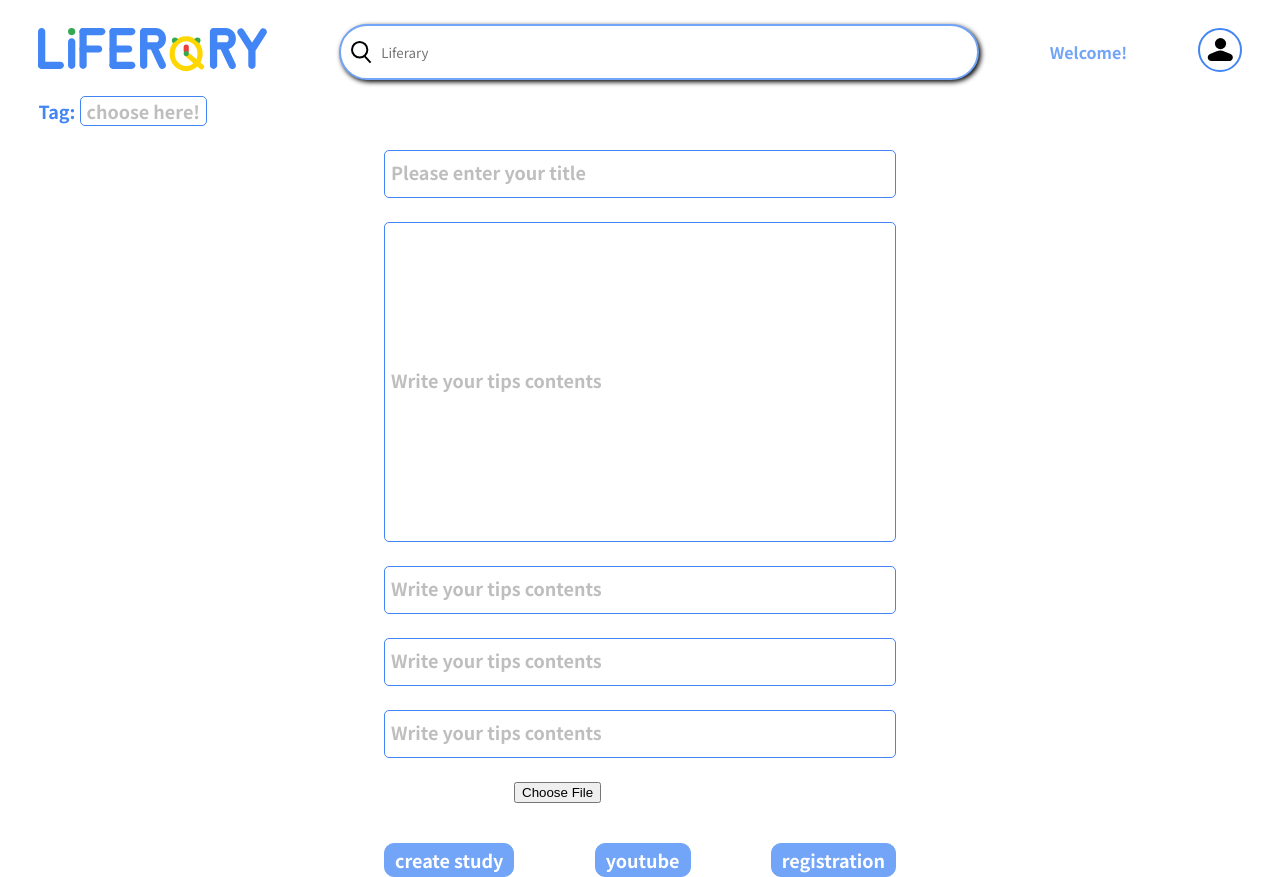
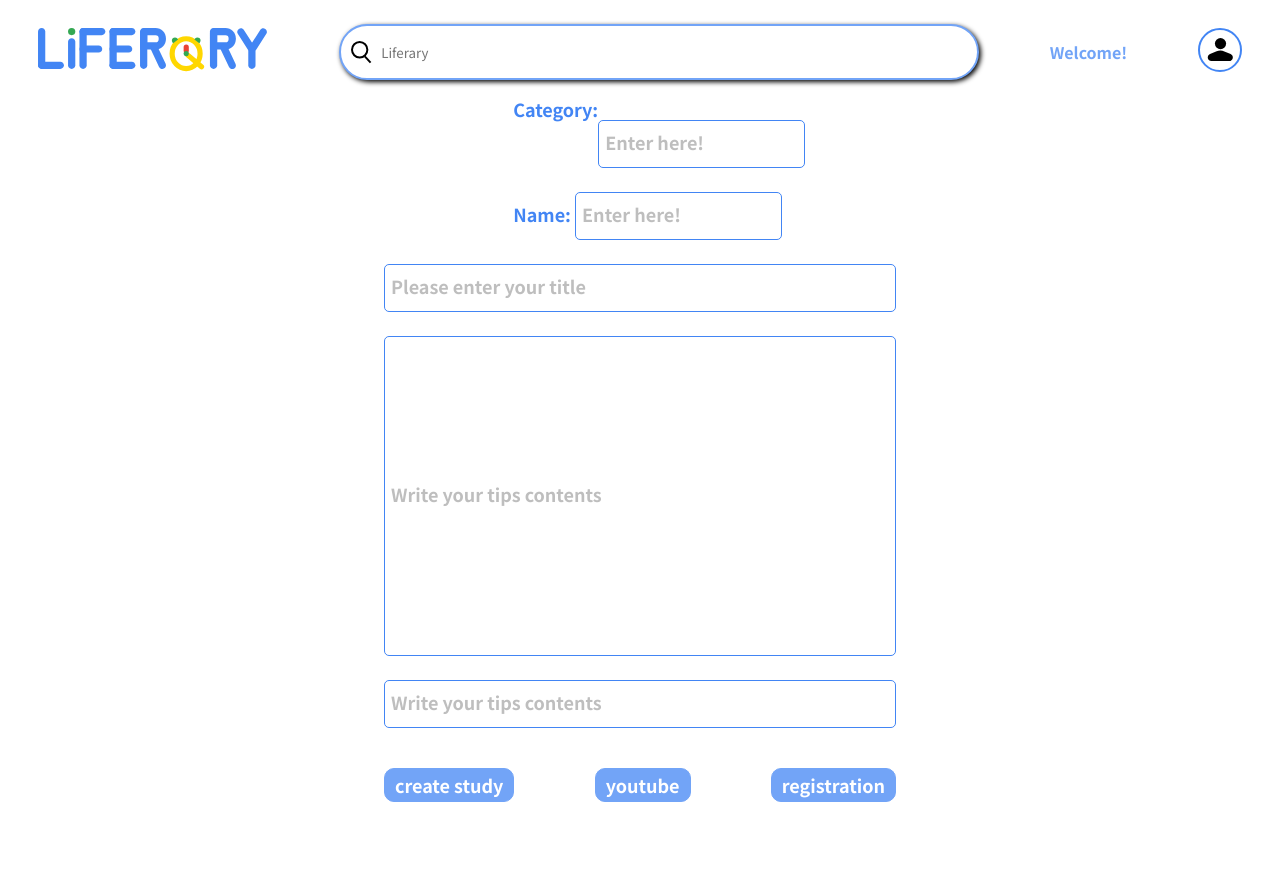
Before and after one commit to GDSC-SKHU/liferary-frontend, a Next.js app: page /s_write in a window 1280 px wide. After the commit the page ends 818 px from the top, so only its background shows below. Built offline with nearby package versions, Linux system fonts and the light colour scheme.

Commit message:
chore: 작성자 레이아웃 변경

```diff
--- a/src/components/S_write/CategoryBtn.tsx
+++ b/src/components/S_write/CategoryBtn.tsx
@@ -1,7 +1,7 @@
-import { useCallback, useState } from "react";
-import styled from "styled-components";
-import Modal from "./Modal";
-import Element from "../Category/Element";
+import { useCallback, useState } from 'react';
+import styled from 'styled-components';
+import Modal from './Modal';
+import Element from '../Category/Element';
 
 export default function CategoryBtn() {
   const [openModal, setOpenModal] = useState<boolean>(false);
@@ -20,15 +20,17 @@ export default function CategoryBtn() {
               <Element />
             </ModalContainer>
           </Modal>
-                )}choose here!</StyledBtn>
+        )}
+        choose here!
+      </StyledBtn>
     </>
-    )
+  );
 }
 
 const StyledBtn = styled.button`
   background-color: white;
   color: #bebebe;
-border: 1px solid #4285F4;
+  border: 1px solid #4285f4;
   border-radius: 5px;
   font-weight: 600;
   font-size: large;
@@ -37,7 +39,7 @@ cursor: pointer;
 
 const ModalContainer = styled.div`
   width: 50vw;
-backgroud-color: #72a4f7;
+  background-color: #72a4f7;
 `;
 
 const StyledDeleteBtn = styled.button`
--- a/src/components/S_write/CreateStudy.tsx
+++ b/src/components/S_write/CreateStudy.tsx
@@ -1,93 +1,18 @@
-import { useCallback, useState } from "react";
-import styled from "styled-components";
-import Modal from "./Modal";
+import styled from 'styled-components';
 
 export default function CreteStudy() {
-    const [openModal, setOpenModal] = useState<boolean>(false);
-
-    const onClickToggleModal = useCallback(() => {
-        setOpenModal(!openModal);
-    }, [openModal]);
-
   return (
     <>
-            <Submit onClick={onClickToggleModal}>
-                {openModal && (
-                    <Modal onClickToggleModal={onClickToggleModal}>
-                        <ModalContainer>
-                            <StyledDeleteBtn>x</StyledDeleteBtn>
-                            <form>
-                                <StyledInput type="text" placeholder="Please enter your title" />
-                                <StyledInput2 type="text" placeholder="Write your tips contents" />
-                                <Submit>registration</Submit>
-                            </form>
-                        </ModalContainer>
-                    </Modal>
-                )}create study</Submit>
+      <Submit>create study</Submit>
     </>
-    )
+  );
 }
 
-const StyledDeleteBtn = styled.button`
-  float: right;
-
-  font-size: 1.5rem;
-
-  background-color: white;
-  border: none;
-`;
-
-const ModalContainer = styled.div`
-width: 50vw;
-backgroud-color: #72a4f7;
-`;
-
-const StyledInput = styled.input`
-width: 40vw;
-height: 6vh;
-margin-top: 3vh;
-padding: 0 6px;
-
-outline: none;
-border: 1px solid #4285F4;
-border-radius: 5px;
-
-&:focus {
-    border: 2px solid #4285f4;
-}
-
-::placeholder {
-    color: #bebebe;
-    font-weight: 600;
-    font-size: large;
-}
-`;
-
-const StyledInput2 = styled.input`
-width: 40vw;
-height: 40vh;
-margin-top: 3vh;
-padding: 0 6px;
-
-outline: none;
-border: 1px solid #4285F4;
-border-radius: 5px;
-
-&:focus {
-    border: 2px solid #4285f4;
-}
-
-::placeholder {
-    color: #bebebe;
-    font-weight: 600;
-    font-size: large;
-}
-`;
-
 const Submit = styled.button`
+  margin-bottom: 1rem;
   padding: 3px 10px;
 
-background-color: #72A4F7;
+  background-color: #72a4f7;
   color: white;
   border: 1px solid #72a4f7;
   border-radius: 10px;
--- a/src/components/S_write/S_writeBody.tsx
+++ b/src/components/S_write/S_writeBody.tsx
@@ -1,27 +1,11 @@
-import styled from "styled-components";
-import CategoryBtn from "./CategoryBtn";
-import S_writeForm from "./S_writeForm";
+import styled from 'styled-components';
+import CategoryBtn from './CategoryBtn';
+import S_writeForm from './S_writeForm';
 
 export default function S_writeBody() {
-    return (
-        <>
-            <Category>
-                <StyledSpan>Tag: </StyledSpan>
-                <CategoryBtn />
-            </Category>
-            <S_writeForm />
-        </>
-    )
+  return (
+    <>
+      <S_writeForm />
+    </>
+  );
 }
-
-const Category = styled.div`
-margin-top: 1rem;
-`;
-
-const StyledSpan = styled.span`
-margin-left: 3vw;
-
-color: #4285f4;
-font-weight: 600;
-font-size: large;
-`;
--- a/src/components/S_write/S_writeForm.tsx
+++ b/src/components/S_write/S_writeForm.tsx
@@ -4,6 +4,7 @@ import { ChangeEvent, useState } from 'react';
 import styled from 'styled-components';
 import CreateStudy from './CreateStudy';
 import useToken from '@/hooks/useToken';
+import CategoryBtn from './CategoryBtn';
 
 const S_write = () => {
   const { allToken } = useToken();
@@ -118,6 +119,28 @@ const S_write = () => {
   return (
     <>
       <StyledForm onSubmit={onSubmit}>
+        <Category>
+          <div>
+            <Test>
+              <StyledSpan>Category: </StyledSpan>
+            </Test>
+            <StyledInput3
+              type="text"
+              placeholder="Enter here!"
+              value={category}
+              onChange={onChangeCategory}
+            />
+          </div>
+          <div>
+            <StyledSpan>Name: </StyledSpan>
+            <StyledInput3
+              type="text"
+              placeholder="Enter here!"
+              value={name}
+              onChange={onChangeName}
+            />
+          </div>
+        </Category>
         <StyledInput
           type="text"
           placeholder="Please enter your title"
@@ -133,22 +156,9 @@ const S_write = () => {
         <StyledInput
           type="text"
           placeholder="Write your tips contents"
-          value={category}
-          onChange={onChangeCategory}
-        />
-        <StyledInput
-          type="text"
-          placeholder="Write your tips contents"
-          value={name}
-          onChange={onChangeName}
-        />
-        <StyledInput
-          type="text"
-          placeholder="Write your tips contents"
           value={video}
           onChange={onChangeVideo}
         />
-        <ImgInput type="file" accept="image/*" />
         <BtnContainer>
           <CreateStudy />
           <Submit>youtube</Submit>
@@ -160,6 +170,44 @@ const S_write = () => {
 };
 
 export default S_write;
+
+const Test = styled.div`
+  float: left;
+`;
+
+const StyledInput3 = styled.input`
+  width: fit-content;
+  height: 6vh;
+  margin-top: 3vh;
+  padding: 0 6px;
+
+  outline: none;
+  border: 1px solid #4285f4;
+  border-radius: 5px;
+
+  &:focus {
+    border: 2px solid #4285f4;
+  }
+
+  ::placeholder {
+    color: #bebebe;
+    font-weight: 600;
+    font-size: large;
+  }
+`;
+
+const Category = styled.div`
+  float: left;
+  margin-top: 1rem;
+`;
+
+const StyledSpan = styled.span`
+  margin-left: 3vw;
+
+  color: #4285f4;
+  font-weight: 600;
+  font-size: large;
+`;
 
 const StyledForm = styled.form`
   display: flex;
@@ -212,11 +260,6 @@ const StyledInput2 = styled.input`
   }
 `;
 
-const ImgInput = styled.input`
-  float: right;
-  margin-top: 3vh;
-`;
-
 const BtnContainer = styled.div`
   display: flex;
   justify-content: space-between;
@@ -225,6 +268,7 @@ const BtnContainer = styled.div`
 `;
 
 const Submit = styled.button`
+  margin-bottom: 1rem;
   padding: 3px 10px;
 
   background-color: #72a4f7;
```
Lines whose indentation alone changed are shown as unchanged.
